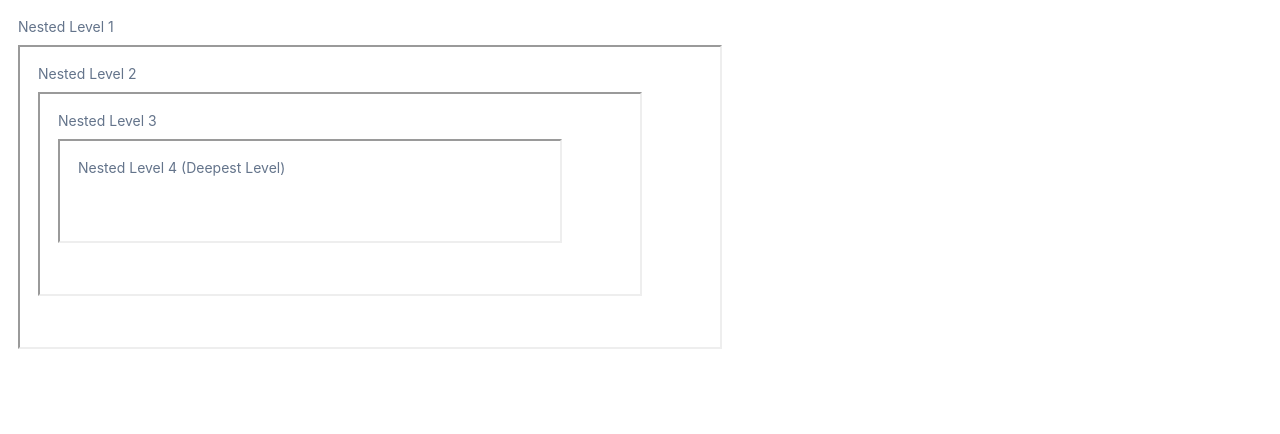
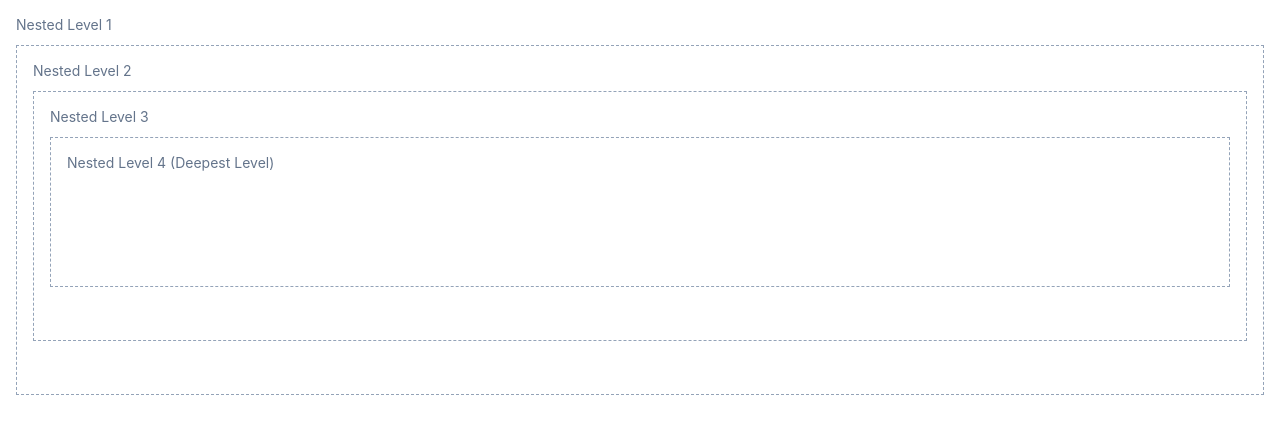
Before and after one commit to neoki07/iframe-script-injector, a website: page public/nested-1.html in a window 1280 px wide. Drawn offline with Linux system fonts and the light colour scheme.

Commit message:
fix: adjust badge position and iframe spacing for better UI

```diff
--- a/public/nested-1.html
+++ b/public/nested-1.html
@@ -4,12 +4,27 @@
   <meta charset="UTF-8">
   <title>Nested Level 1</title>
   <style>
-    body { padding: 10px; font-family: -apple-system, system-ui, sans-serif; }
-    .level-indicator { color: #64748b; font-size: 0.875rem; margin-bottom: 10px; }
+    body {
+      padding: 16px;
+      font-family: -apple-system, system-ui, sans-serif;
+      margin: 0;
+    }
+    .level-indicator {
+      color: #64748b;
+      font-size: 0.875rem;
+      margin-bottom: 12px;
+    }
+    iframe {
+      width: 100%;
+      max-width: 100%;
+      border: 1px dashed #94a3b8;
+      box-sizing: border-box;
+      display: block;
+    }
   </style>
 </head>
 <body>
   <div class="level-indicator">Nested Level 1</div>
-  <iframe src="/nested-2.html" width="700" height="300"></iframe>
+  <iframe src="/nested-2.html" height="350"></iframe>
 </body>
 </html>
--- a/public/nested-2.html
+++ b/public/nested-2.html
@@ -4,12 +4,27 @@
   <meta charset="UTF-8">
   <title>Nested Level 2</title>
   <style>
-    body { padding: 10px; font-family: -apple-system, system-ui, sans-serif; }
-    .level-indicator { color: #64748b; font-size: 0.875rem; margin-bottom: 10px; }
+    body {
+      padding: 16px;
+      font-family: -apple-system, system-ui, sans-serif;
+      margin: 0;
+    }
+    .level-indicator {
+      color: #64748b;
+      font-size: 0.875rem;
+      margin-bottom: 12px;
+    }
+    iframe {
+      width: 100%;
+      max-width: 100%;
+      border: 1px dashed #94a3b8;
+      box-sizing: border-box;
+      display: block;
+    }
   </style>
 </head>
 <body>
   <div class="level-indicator">Nested Level 2</div>
-  <iframe src="/nested-3.html" width="600" height="200"></iframe>
+  <iframe src="/nested-3.html" height="250"></iframe>
 </body>
 </html>
--- a/public/nested-3.html
+++ b/public/nested-3.html
@@ -4,12 +4,27 @@
   <meta charset="UTF-8">
   <title>Nested Level 3</title>
   <style>
-    body { padding: 10px; font-family: -apple-system, system-ui, sans-serif; }
-    .level-indicator { color: #64748b; font-size: 0.875rem; margin-bottom: 10px; }
+    body {
+      padding: 16px;
+      font-family: -apple-system, system-ui, sans-serif;
+      margin: 0;
+    }
+    .level-indicator {
+      color: #64748b;
+      font-size: 0.875rem;
+      margin-bottom: 12px;
+    }
+    iframe {
+      width: 100%;
+      max-width: 100%;
+      border: 1px dashed #94a3b8;
+      box-sizing: border-box;
+      display: block;
+    }
   </style>
 </head>
 <body>
   <div class="level-indicator">Nested Level 3</div>
-  <iframe src="/nested-4.html" width="500" height="100"></iframe>
+  <iframe src="/nested-4.html" height="150"></iframe>
 </body>
 </html>
--- a/public/nested-4.html
+++ b/public/nested-4.html
@@ -4,8 +4,16 @@
   <meta charset="UTF-8">
   <title>Nested Level 4</title>
   <style>
-    body { padding: 10px; font-family: -apple-system, system-ui, sans-serif; }
-    .level-indicator { color: #64748b; font-size: 0.875rem; }
+    body {
+      padding: 16px;
+      font-family: -apple-system, system-ui, sans-serif;
+      margin: 0;
+    }
+    .level-indicator {
+      color: #64748b;
+      font-size: 0.875rem;
+      margin: 0;
+    }
   </style>
 </head>
 <body>
--- a/public/scripts/injected.js
+++ b/public/scripts/injected.js
@@ -3,8 +3,8 @@ const addElementToIframes = () => {
   const mainElement = document.createElement("div");
   mainElement.style.cssText = `
     position: fixed;
-    top: 16px;
-    right: 16px;
+    top: 8px;
+    right: 8px;
     background: #F8FAFC;
     color: #475569;
     padding: 3px 8px 3px 3px;
```
Also changed, not shown: public/index.html (+3 -0 lines).
